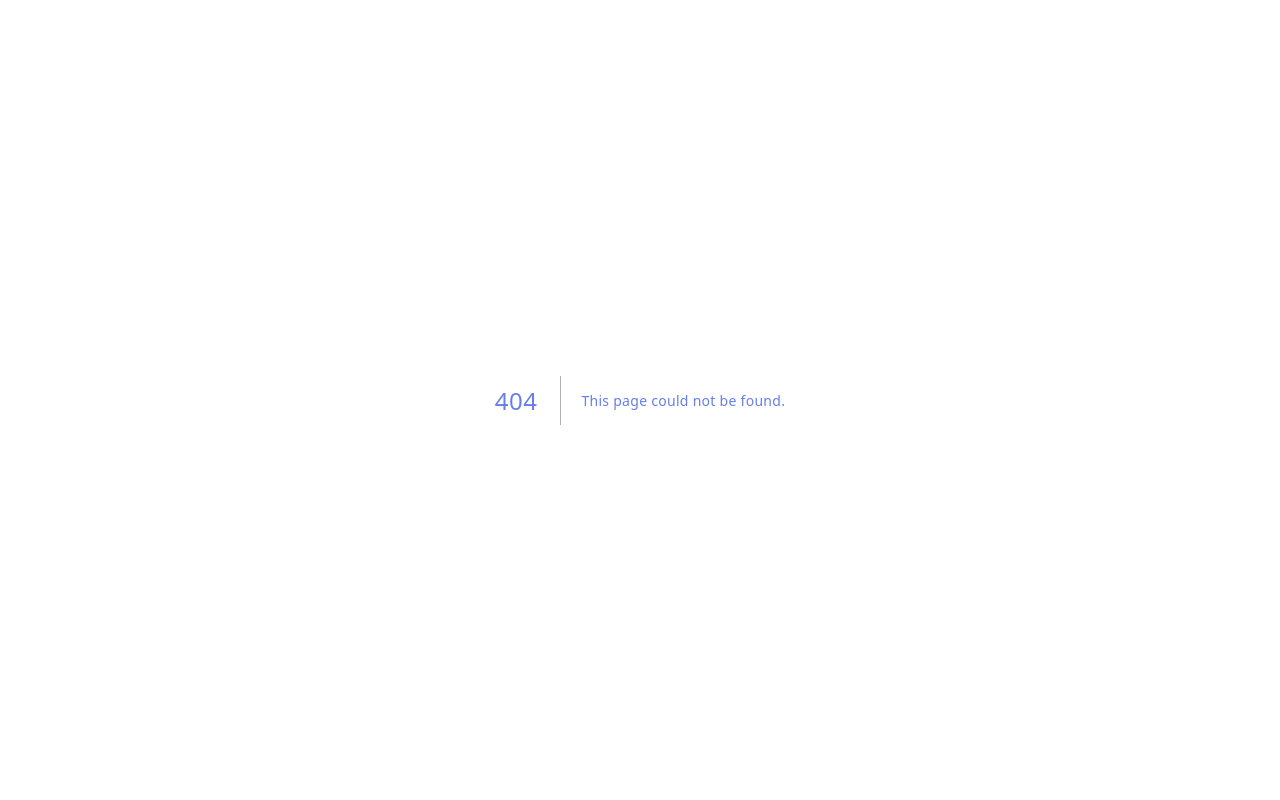
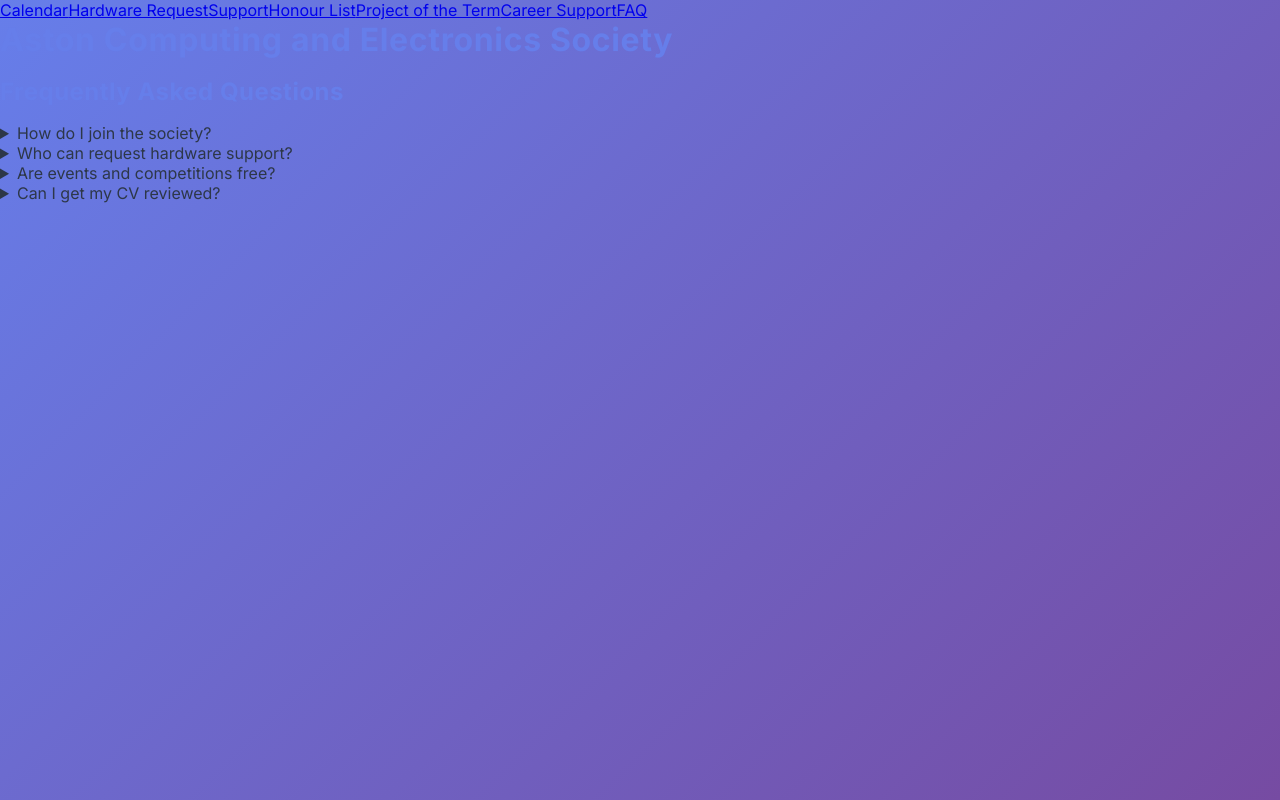
Before and after one commit to laithm/astonces, a Next.js app: page /faq in a window 1280 px wide. Before the commit this address had no page. Built offline with nearby package versions, Linux system fonts and the light colour scheme.

Commit message:
added a few proper pages

```diff
--- /dev/null
+++ b/src/app/components/FAQSection.tsx
@@ -0,0 +1,34 @@
+'use client';
+
+const faqs = [
+  {
+    question: "How do I join the society?",
+    answer: "Click the 'Join' button in the header or ask a committee member during an event."
+  },
+  {
+    question: "Who can request hardware support?",
+    answer: "All current Aston University students in STEM fields can request hardware help."
+  },
+  {
+    question: "Are events and competitions free?",
+    answer: "Most events are free or supported by the university. Some hackathons may have registration fees."
+  },
+  {
+    question: "Can I get my CV reviewed?",
+    answer: "Yes – use the Career Support section and upload your CV to get feedback from mentors and industry partners."
+  }
+];
+
+export default function FAQSection() {
+  return (
+    <div className="faq-section">
+      <h2>Frequently Asked Questions</h2>
+      {faqs.map((faq, idx) => (
+        <details key={idx} className="faq-item">
+          <summary>{faq.question}</summary>
+          <div>{faq.answer}</div>
+        </details>
+      ))}
+    </div>
+  );
+}
--- /dev/null
+++ b/src/app/components/Header.tsx
@@ -0,0 +1,27 @@
+'use client';
+import Link from 'next/link';
+
+const sectionLinks = [
+  { label: 'Calendar', href: '/calendar' },
+  { label: 'Hardware Request', href: '/hardware-request' },
+  { label: 'Support', href: '/support' },
+  { label: 'Honour List', href: '/honour-list' },
+  { label: 'Project of the Term', href: '/project-of-the-term' },
+  { label: 'Career Support', href: '/career-support' },
+  { label: 'FAQ', href: '/faq' },
+];
+
+export default function Header() {
+  return (
+    <header className="header">
+      <nav className="legend-nav">
+        {sectionLinks.map(({ label, href }) => (
+          <Link key={href} href={href} className="legend-link">{label}</Link>
+        ))}
+      </nav>
+      <h1 className="main-title">
+        Aston Computing and Electronics Society
+      </h1>
+    </header>
+  );
+}
--- /dev/null
+++ b/src/app/faq/page.tsx
@@ -0,0 +1,11 @@
+'use client';
+import Header from '../components/Header';
+import FAQSection from '../components/FAQSection';
+export default function FAQPage() {
+  return (
+    <>
+      <Header />
+      <main><FAQSection /></main>
+    </>
+  );
+}
```
Also changed, not shown: src/app/calendar/page.tsx (added, +11 -0 lines), src/app/hardware-request/page.tsx (added, +14 -0 lines), src/app/page.tsx (+24 -9 lines), src/app/support/page.tsx (added, +14 -0 lines), src/app/career-support/page.tsx (added), src/app/honour-list/page.tsx (added), src/app/project-of-the-term/page.tsx (added).
